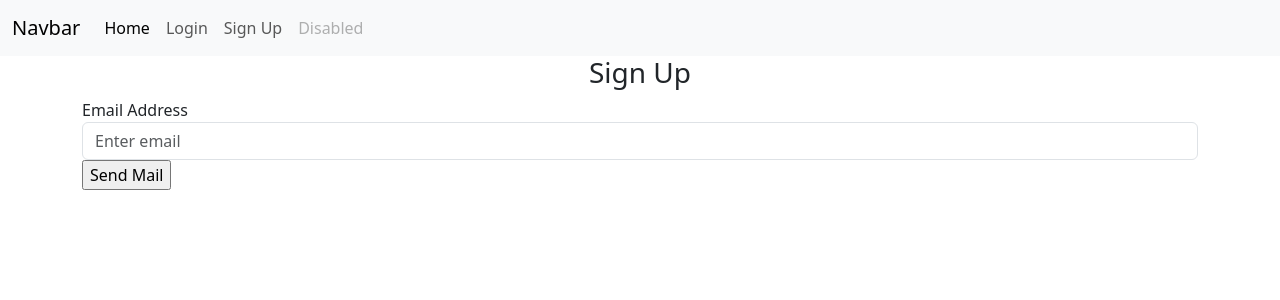
After one commit to piidus/mtf_portfolio, a Flask app: page /sign-up in a window 1280 px wide. The commit adds this page. Shown: the top 300 px of the page. Run offline with Flask 3, Linux system fonts and the light colour scheme.

Commit message:
add signup with security

```diff
--- a/website/auth.py
+++ b/website/auth.py
@@ -1,6 +1,6 @@
-from flask import Blueprint, render_template, current_app, request
+from flask import Blueprint, render_template, flash, current_app, request, redirect, url_for, jsonify
 from flask_login import login_user, login_required, logout_user, current_user
-# from werkzeug.security import generate_password_hash, check_password_hash
+from werkzeug.security import generate_password_hash, check_password_hash
 # from .config import db
 from .models import db, User
 from flask_mail import Message
@@ -30,19 +30,96 @@ def send_email():
         return "Email sent successfully!"
     except Exception as e:
         return f"Error : {e}"
+def send_authentication(subject, body, email):
+    try:
+        msg = Message(subject, sender=current_app.config['MAIL_USERNAME'], recipients=[email])
+        msg.body = f" Your Authentication key is :: {body}"
+
+        mail = current_app.extensions['mail']
+        mail.send(msg)
+    except Exception as e:
+        flash(message='Error', category='error')
 
 
 @auth.route('/', methods = ['GET', 'POST'])
 def index():
-    if request.method == 'POST' and 'pwd' in request.form:
-        user = request.form.get('user')
-        pwd = request.form.get('pwd')
-        print(user, pwd)
-        data = User(username=user, password=pwd)
-        db.session.add(data)
-        db.session.commit()
-    users = User.query.all()
-    mail_pwd = "0" #os.environ.get('MAIL_PWD')
-    data = {'user': users, 'mail': mail_pwd}
 
-    return render_template('auth/home.html', user = current_user, data= data)
+    return render_template('auth/home.html', user = current_user)
+
+# Route to check if an email exists in the list of users.
+@auth.route('/check_email', methods=['POST'])
+def check_email():
+
+    data = request.get_json()
+    email = data['email']
+    user = User.query.filter_by(email=email).first()
+    print(user)
+    if user:
+        response = {'exists': True}
+
+    else:
+        response = {'exists': False, 'code':12}
+        print(data)
+
+    return jsonify(response)
+
+@auth.route('/sign-up', methods=['GET', 'POST'])
+def sign_up():
+
+    if request.method == 'POST':
+        email = request.form.get('email')
+        first_name = request.form.get('firstName')
+        password1 = request.form.get('password1')
+        password2 = request.form.get('password2')
+        phone = request.form.get('phone')
+
+        user = User.query.filter_by(email=email).first()
+        if user:
+            flash('Email already exists.', category='error')
+        elif len(email) < 4:
+            flash('Email must be greater than 3 characters.', category='error')
+        elif len(first_name) < 2:
+            flash('First name must be greater than 1 character.', category='error')
+        elif password1 != password2:
+            flash('Passwords don\'t match.', category='error')
+        elif len(password1) < 7:
+            flash('Password must be at least 7 characters.', category='error')
+        elif len(phone)!= 10:
+            flash('Please Check the Number', category='error')
+        else:
+            new_user = User(email=email, first_name=first_name, password=generate_password_hash(
+                password1, method='pbkdf2:sha1', salt_length=8), phone = phone)
+
+            # db.session.add(new_user)
+            # db.session.commit()
+            # login_user(new_user, remember=True)
+            flash('Account created!', category='success')
+            return redirect(url_for('auth.home'))
+
+    return render_template("auth/signup.html", user=current_user)
+
+@auth.route('/login', methods=['GET', 'POST'])
+def login():
+    if request.method == 'POST':
+        email = request.form.get('email')
+        password = request.form.get('password')
+
+        user = User.query.filter_by(email=email).first()
+        if user:
+            if check_password_hash(user.password, password):
+                flash('Logged in successfully!', category='success')
+                login_user(user, remember=True)
+                return redirect(url_for('auth.home'))
+            else:
+                flash('Incorrect password, try again.', category='error')
+        else:
+            flash('Email does not exist.', category='error')
+
+    return render_template("auth/login.html", user=current_user)
+
+
+@auth.route('/logout')
+@login_required
+def logout():
+    logout_user()
+    return redirect(url_for('auth.login'))
--- /dev/null
+++ b/website/static/auth/signup.js
@@ -0,0 +1,42 @@
+// Check email
+function sendEmail(){
+    var mail = $("#email").val();
+
+    $.ajax({
+        type: 'POST',
+        url: '/check_email',
+        contentType: 'application/json',
+        data: JSON.stringify({'email': mail}),
+        success: function (data) {
+            if (data.exists) {
+                alert('Email exists.');
+            } else {
+                // alert(mail);
+                $("#email").prop("disabled" , true);
+                $("#sendMailbt").hide();
+                var div = document.getElementById("checkCaptcha");
+                    if (div.style.display === "none") {
+                        div.style.display = "block";
+                    } else {
+                        div.style.display = "none";
+                    }
+                $('#recapcha').text(data.code);
+            }
+        }
+    });
+
+};
+function activateSection() {
+    var cap = $("#recapcha").text();
+    var cap2 = $("#capSec").val();
+    console.log(cap, cap2)
+    if (cap === cap2){
+        var capSection = document.getElementById("checkCaptcha");
+        capSection.style.display = 'none'
+        var div = document.getElementById("myDiv");
+        if (div.style.display === "none") {
+            div.style.display = "block";
+        } else {
+            div.style.display = "none";
+    }}else{alert('Please check the mail')}
+};
--- /dev/null
+++ b/website/templates/auth/signup.html
@@ -0,0 +1,44 @@
+{% extends "base.html" %} {% block title %}Sign Up{% endblock %} {% block
+body %}
+<div class="container">
+  <form method="POST">
+    <h3 align="center">Sign Up</h3>
+    <div class="form-group">
+      <label for="email">Email Address</label>
+      <input type="email" class="form-control" id="email" name="email" placeholder="Enter email" />
+    </div>
+    <div id="sendMailbt">
+    <input type="button" value="Send Mail" id="activateButton" onclick="sendEmail()"></div>
+    <div id="checkCaptcha" style="display: none;">
+      <input type="text" name="" id="capSec">
+      <span  id="recapcha">Hellp</span>
+      <!-- style="display: none;" -->
+      <input type="button" value="Submit Code" onclick="activateSection()">
+    </div>
+    <!-- Hide the section -->
+    <div id="myDiv" style="display: none;">
+      <div class="form-group">
+        <label for="firstName">First Name</label>
+        <input type="text" class="form-control" id="firstName" name="firstName" placeholder="Enter first name" />
+      </div>
+      <div class="form-group">
+        <label for="password1">Password</label>
+        <input type="password" class="form-control" id="password1" name="password1" placeholder="Enter password" />
+      </div>
+      <div class="form-group">
+        <label for="password2">Password (Confirm)</label>
+        <input type="password" class="form-control" id="password2" name="password2" placeholder="Confirm password" />
+      </div>
+      <div class="form-group">
+        <label for="phone">Contact No</label>
+        <input type="number" class="form-control" id="phone" name="phone" placeholder="Only 10 numeric Digit" />
+      </div>
+      <br />
+      <button type="submit" class="btn btn-primary">Submit</button>
+  </form>
+</div>
+</div>
+{% endblock %}
+{% block js %}
+<script src="{{url_for('static', filename = 'auth/signup.js')}}" type="text/javascript"></script>
+{% endblock%}
--- a/website/templates/base.html
+++ b/website/templates/base.html
@@ -5,6 +5,8 @@
     <meta name="viewport" content="width=device-width, initial-scale=1">
     <title>{% block title %} {% endblock %}</title>
     <link href="https://cdn.jsdelivr.net/npm/bootstrap@5.3.2/dist/css/bootstrap.min.css" rel="stylesheet" integrity="sha384-T3c6CoIi6uLrA9TneNEoa7RxnatzjcDSCmG1MXxSR1GAsXEV/Dwwykc2MPK8M2HN" crossorigin="anonymous">
+    <!-- ajax -->
+    <script src="https://cdnjs.cloudflare.com/ajax/libs/jquery/3.7.1/jquery.min.js" integrity="sha512-v2CJ7UaYy4JwqLDIrZUI/4hqeoQieOmAZNXBeQyjo21dadnwR+8ZaIJVT8EE2iyI61OV8e6M8PP2/4hpQINQ/g==" crossorigin="anonymous" referrerpolicy="no-referrer"></script>
   </head>
   <body>
     <!-- nav bar section -->
@@ -26,12 +28,15 @@
             <li class="nav-item">
               <a class="nav-link" href="/logout">Log Out</a>
             </li>
+            <li class="nav-item">
+              <a class="nav-link disabled" >{{user.first_name}}</a>
+            </li>
             {% else %}
             <li class="nav-item">
               <a class="nav-link" href="/login">Login</a>
             </li>
             <li class="nav-item">
-              <a class="nav-link" href="/signup">Sign Up</a>
+              <a class="nav-link" href="/sign-up">Sign Up</a>
             </li>
             {% endif %}
             <li class="nav-item">
@@ -43,26 +48,7 @@
     </nav>
 
     <!-- Old Nav bar -->
-    <!-- <div>
-        <nav class="navbar navbar-expand-lg navbar-dark bg-dark">
-            <button class="navbar-toggler" type="button" data-toggle="collapse" data-target="#navbar">
-              <span class="navbar-toggler-icon"></span>
-            </button>
-            <div class="collapse navbar-collapse" id="navbar">
-              <div class="navbar-nav">
-                <a class="nav-item nav-link" id="home" href="/">Home</a>
-                {% if user.is_authenticated %}
-                <a class="nav-item nav-link" id="dashboard" href="/dashboard">DashBoard</a>
-                <a class="nav-item nav-link" id="logout" href="/logout">Logout</a>
-                <li class="nav-item nav-link"><span>{{user.first_name}}</span></li>
-                {% else %}
-                <a class="nav-item nav-link" id="login" href="/login">Login</a>
-                <a class="nav-item nav-link" id="signUp" href="/sign-up">Sign Up</a>
-                {% endif %}
-              </div>
-            </div>
-          </nav>
-    </div> -->
+
     <!-- Flash message -->
     <div>{% with messages = get_flashed_messages(with_categories=true) %} {% if
       messages %} {% for category, message in messages %} {% if category ==
@@ -86,7 +72,9 @@
     </div>
     {% block body %}
     {% endblock %}
+    {% block js %}
 
+    {% endblock %}
     <script src="https://cdn.jsdelivr.net/npm/bootstrap@5.3.2/dist/js/bootstrap.bundle.min.js" integrity="sha384-C6RzsynM9kWDrMNeT87bh95OGNyZPhcTNXj1NW7RuBCsyN/o0jlpcV8Qyq46cDfL" crossorigin="anonymous"></script>
   </body>
 </html>
```
Also changed, not shown: website/templates/auth/login.html (+25 -0 lines).
